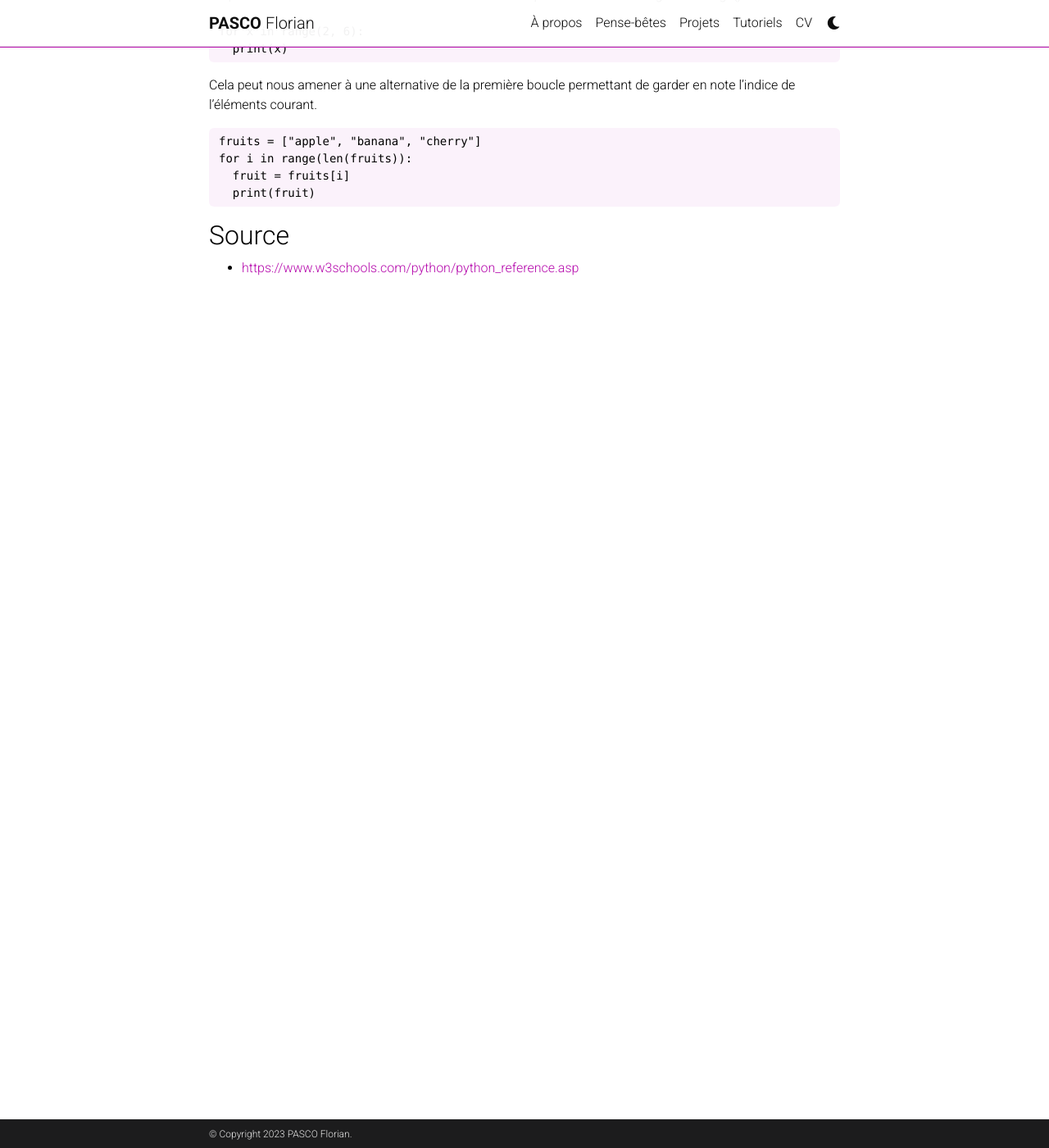
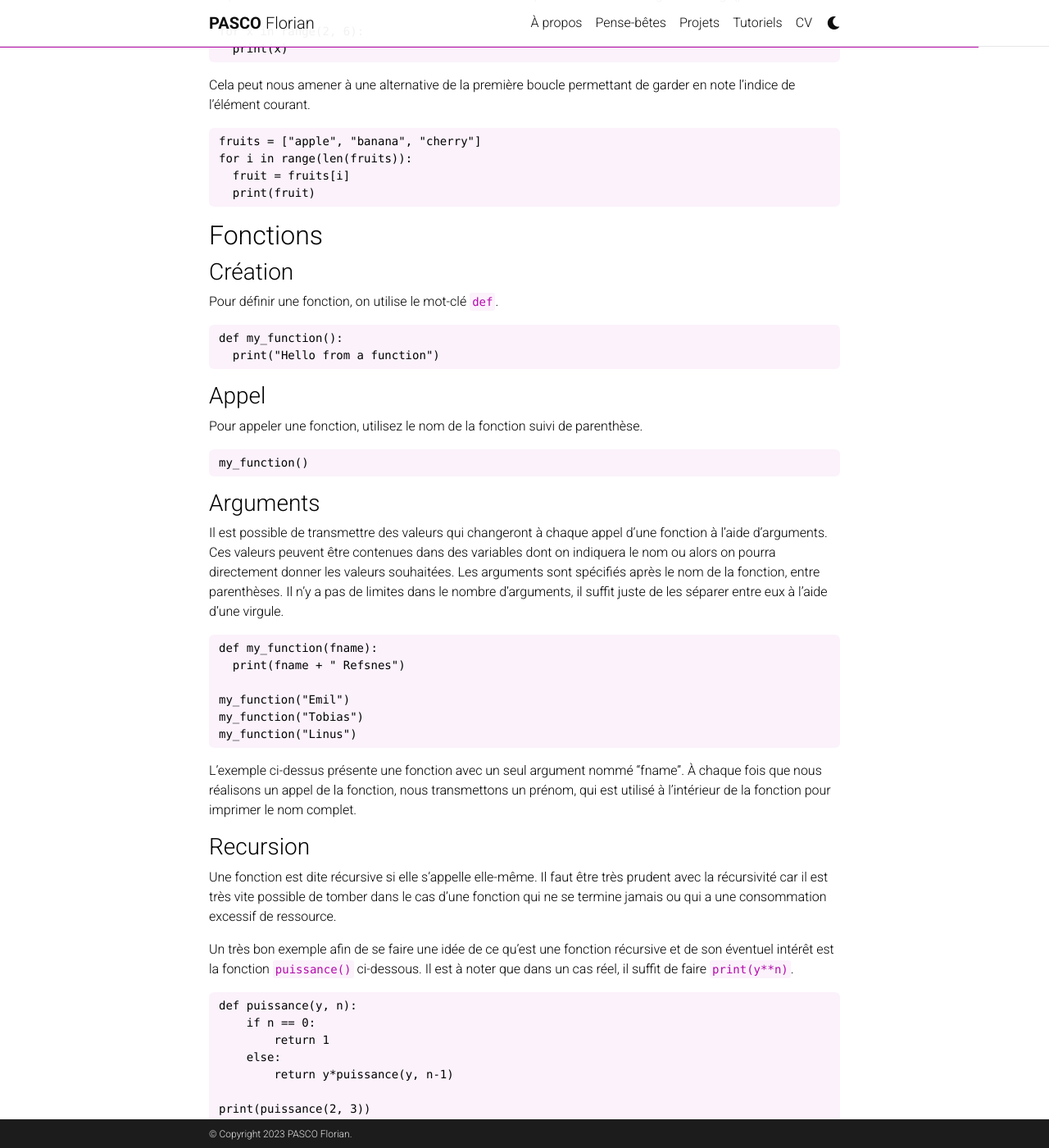
Before and after one commit to mpek29/mpek29.github.io, a Jekyll site: the page built from _cheatsheets/python.md, in a window 1280 px wide and 1400 px high, scrolled down 1947 px. Shown: the whole window at 82% size. Built offline with Jekyll 4.4.1, drawn with Linux system fonts in a browser that asks for light colours; comment, search, counter and statistics services are not loaded; a style sheet for code colours, icons or effects is not loaded; some of the changed text lies outside the part shown.

Commit message:
Adding of some elements in the Python's cheatsheet

````diff
--- a/_cheatsheets/python.md
+++ b/_cheatsheets/python.md
@@ -74,13 +74,13 @@ for fruit in fruits:
   print(x)
 ```
 
-On peut incrémenter une valeur au fur et à mesure des répétitions d'un boucle grace à range().
+On peut incrémenter une valeur au fur et à mesure des répétitions d'un boucle grâce à range().
 ``` python
 for x in range(2, 6):
   print(x)
 ```
 
-Cela peut nous amener à une alternative de la première boucle permettant de garder en note l'indice de l'éléments courant.
+Cela peut nous amener à une alternative de la première boucle permettant de garder en note l'indice de l'élément courant.
 ``` python
 fruits = ["apple", "banana", "cherry"]
 for i in range(len(fruits)):
@@ -88,6 +88,49 @@ for i in range(len(fruits)):
   print(fruit)
 ```
 
+## Fonctions
+
+### Création
+Pour définir une fonction, on utilise le mot-clé `def`.
+``` python
+def my_function():
+  print("Hello from a function")
+```
+
+### Appel
+Pour appeler une fonction, utilisez le nom de la fonction suivi de parenthèse.
+``` python
+my_function()
+```
+
+### Arguments
+Il est possible de transmettre des valeurs qui changeront à chaque appel d'une fonction à l'aide d'arguments. Ces valeurs peuvent être contenues dans des variables dont on indiquera le nom ou alors on pourra directement donner les valeurs souhaitées. Les arguments sont spécifiés après le nom de la fonction, entre parenthèses. Il n'y a pas de limites dans le nombre d'arguments, il suffit juste de les séparer entre eux à l'aide d'une virgule.
+
+``` python
+def my_function(fname):
+  print(fname + " Refsnes")
+
+my_function("Emil")
+my_function("Tobias")
+my_function("Linus")
+```
+L'exemple ci-dessus présente une fonction avec un seul argument nommé "fname". À chaque fois que nous réalisons un appel de la fonction, nous transmettons un prénom, qui est utilisé à l'intérieur de la fonction pour imprimer le nom complet.
+
+### Recursion
+Une fonction est dite récursive si elle s'appelle elle-même.
+Il faut être très prudent avec la récursivité car il est très vite possible de tomber dans le cas d'une fonction qui ne se termine jamais ou qui a une consommation excessif de ressource.
+
+Un très bon exemple afin de se faire une idée de ce qu'est une fonction récursive et de son éventuel intérêt est la fonction `puissance()` ci-dessous. Il est à noter que dans un cas réel, il suffit de faire `print(y**n)`.
+
+``` python
+def puissance(y, n):
+    if n == 0:
+        return 1
+    else:
+        return y*puissance(y, n-1)
+
+print(puissance(2, 3))
+```
 
 ## Source
 - <https://www.w3schools.com/python/python_reference.asp>
````
Also changed, not shown: other parts of _cheatsheets/python.md (+1 -1 lines).
